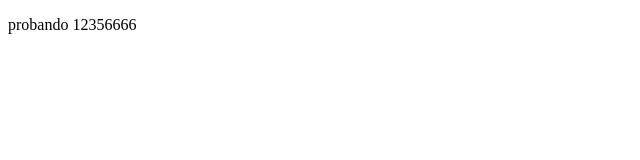
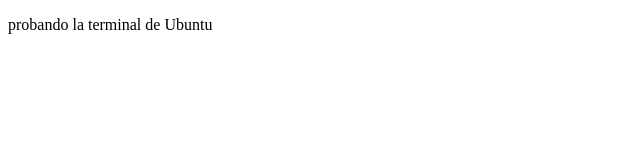
Before and after one commit to Elizabetho0n/proyectos, a plain HTML site: page index.html in a window 1280 px wide. Shown: the full height of the page, 0-640 px from the left. Drawn offline with Linux system fonts and the light colour scheme.

Commit message:
primer arreglo

```diff
--- a/index.html
+++ b/index.html
@@ -8,7 +8,7 @@
 </head>
 <body>
     <main>
-        <p>probando 12356666</p>
+        <p>probando la terminal de Ubuntu</p>
     </main>
 
 </body>
```
